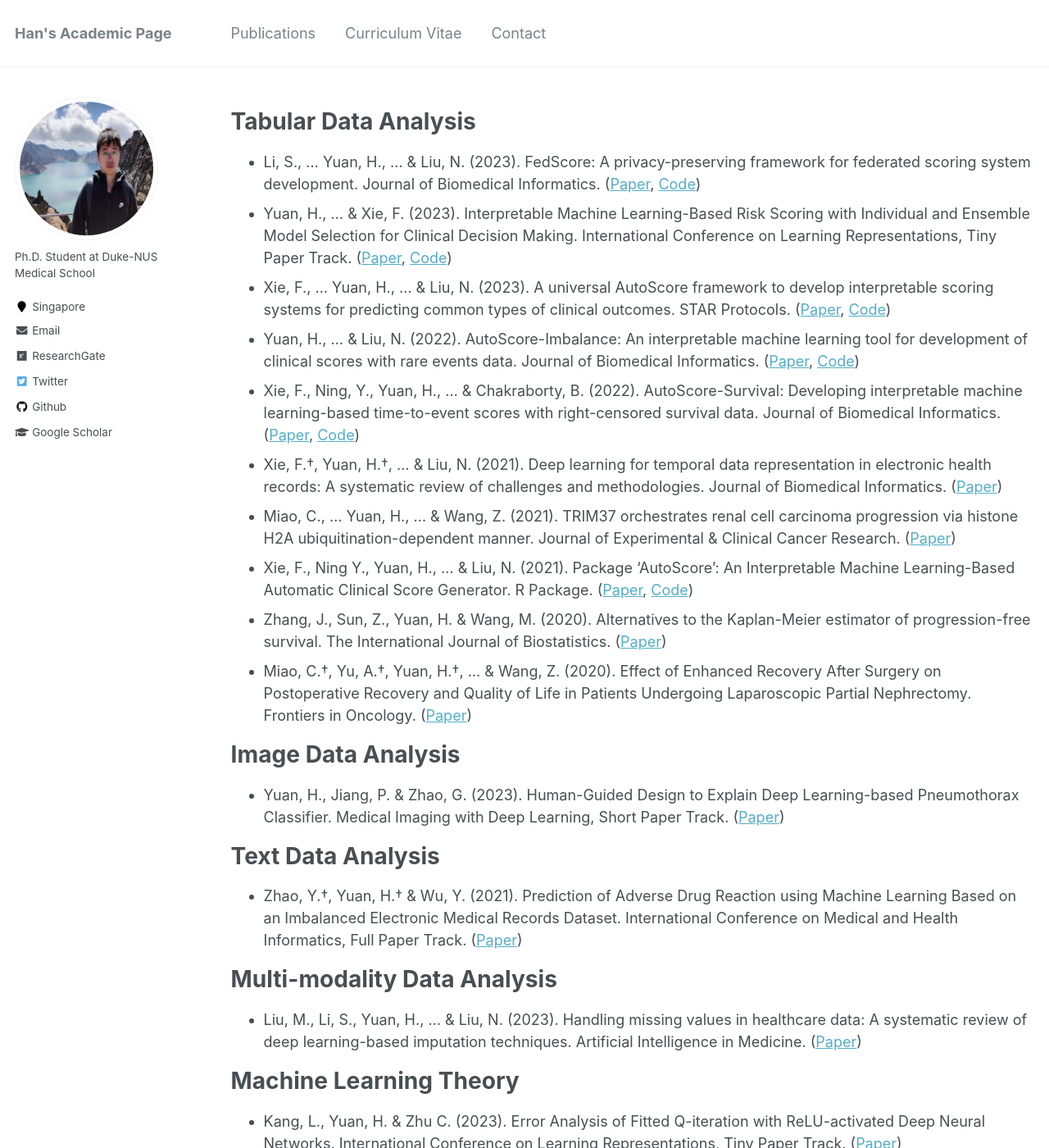
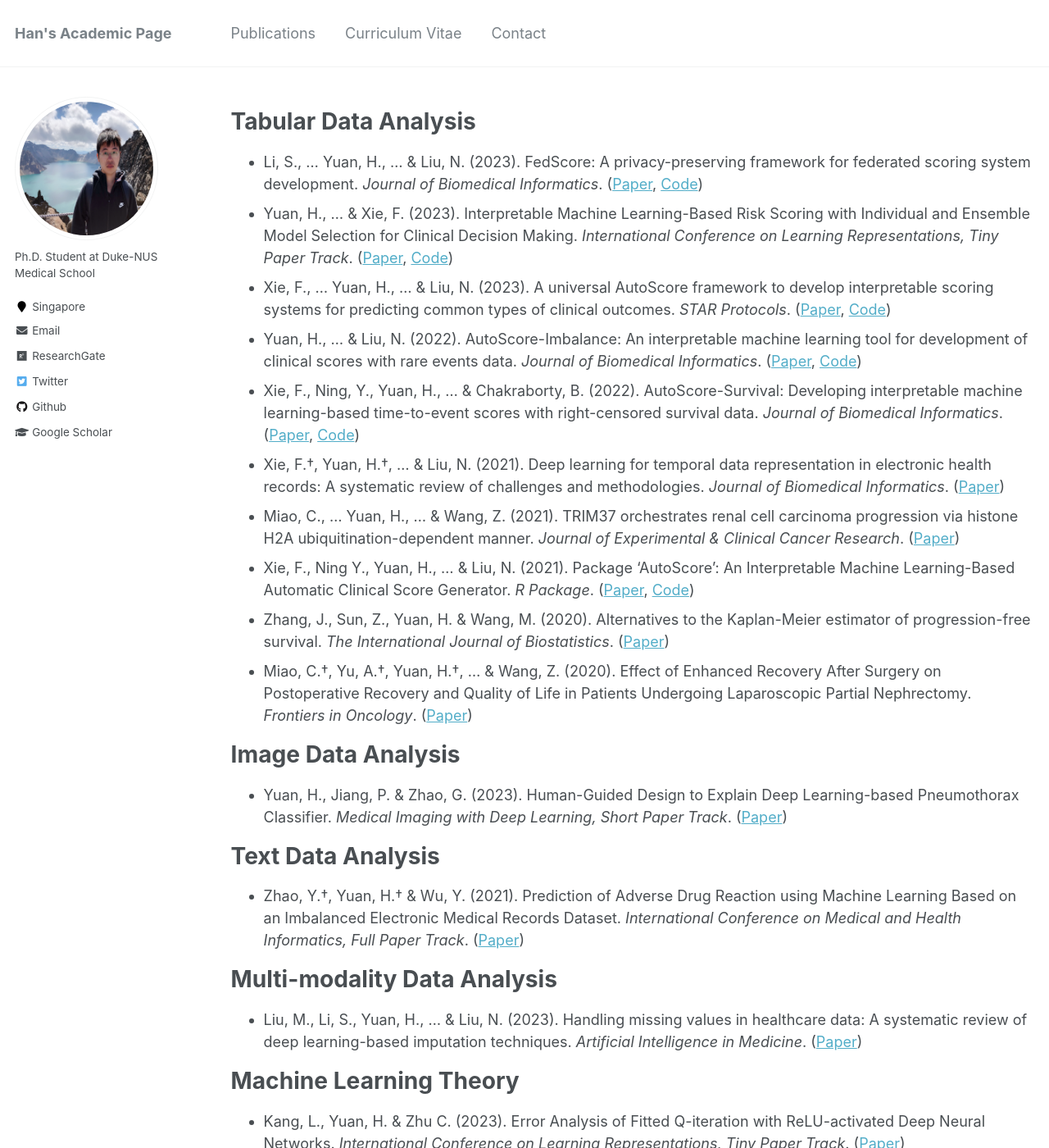
Before and after one commit to Han-Yuan-Med/Han-Yuan-Med.github.io, a Jekyll site: the page built from _pages/publications.md, in a window 1280 px wide and 1400 px high. Shown: the whole window at 82% size. Built offline with Jekyll 4.4.1, drawn with Linux system fonts in a browser that asks for light colours; some of the changed text lies outside the part shown.

Commit message:
Update publications.md

```diff
--- a/_pages/publications.md
+++ b/_pages/publications.md
@@ -5,29 +5,29 @@
 author_profile: true
 ---
 # Tabular Data Analysis
-* Li, S., ... Yuan, H., ... & Liu, N. (2023). FedScore: A privacy-preserving framework for federated scoring system development. Journal of Biomedical Informatics. ([Paper](http://han-yuan-med.github.io/files/FedScore A Privacy-Preserving Framework for Federated Scoring System Development.pdf), [Code](https://github.com/nliulab/FedScore))
-* Yuan, H., … & Xie, F. (2023). Interpretable Machine Learning-Based Risk Scoring with Individual and Ensemble Model Selection for Clinical Decision Making. International Conference on Learning Representations, Tiny Paper Track. ([Paper](http://han-yuan-med.github.io/files/Interpretable Machine Learning-Based Risk Scoring with Individual and Ensemble Model Selection for Clinical Decision Making.pdf), [Code](https://github.com/Han-Yuan-Med/comparison))
-* Xie, F., ... Yuan, H., ... & Liu, N. (2023). A universal AutoScore framework to develop interpretable scoring systems for predicting common types of clinical outcomes. STAR Protocols. ([Paper](http://han-yuan-med.github.io/files/A universal AutoScore framework to develop interpretable scoring systems for predicting common types of clinical outcomes.pdf), [Code](https://github.com/nliulab/AutoScore))
-* Yuan, H., ... & Liu, N. (2022). AutoScore-Imbalance: An interpretable machine learning tool for development of clinical scores with rare events data. Journal of Biomedical Informatics. ([Paper](http://han-yuan-med.github.io/files/AutoScore-Imbalance An interpretable machine learning tool for development of clinical scores with rare events data.pdf), [Code](https://github.com/nliulab/AutoScore-Imbalance))
-* Xie, F., Ning, Y., Yuan, H., ... & Chakraborty, B. (2022). AutoScore-Survival: Developing interpretable machine learning-based time-to-event scores with right-censored survival data. Journal of Biomedical Informatics. ([Paper](http://han-yuan-med.github.io/files/AutoScore-Survival Developing interpretable machine learning-based time-to-event scores with right-censored survival data.pdf), [Code](https://github.com/nliulab/AutoScore-Survival))
-* Xie, F.†, Yuan, H.†, ... & Liu, N. (2021). Deep learning for temporal data representation in electronic health records: A systematic review of challenges and methodologies. Journal of Biomedical Informatics. ([Paper](http://han-yuan-med.github.io/files/Deep learning for temporal data representation in electronic health records A systematic review of challenges and methodologies.pdf))
-* Miao, C., ... Yuan, H., ... & Wang, Z. (2021). TRIM37 orchestrates renal cell carcinoma progression via histone H2A ubiquitination-dependent manner. Journal of Experimental & Clinical Cancer Research. ([Paper](http://han-yuan-med.github.io/files/TRIM37 orchestrates renal cell carcinoma progression via histone h2a ubiquitination-dependent manner.pdf))
-* Xie, F., Ning Y., Yuan, H., ... & Liu, N. (2021). Package 'AutoScore': An Interpretable Machine Learning-Based Automatic Clinical Score Generator. R Package. ([Paper](http://han-yuan-med.github.io/files/Package AutoScore.pdf), [Code](https://github.com/nliulab/AutoScore))
-* Zhang, J., Sun, Z., Yuan, H. & Wang, M. (2020). Alternatives to the Kaplan-Meier estimator of progression-free survival. The International Journal of Biostatistics. ([Paper](http://han-yuan-med.github.io/files/Alternatives to the Kaplan–Meier estimator of progression-free survival.pdf))
-* Miao, C.†, Yu, A.†, Yuan, H.†, ... & Wang, Z. (2020). Effect of Enhanced Recovery After Surgery on Postoperative Recovery and Quality of Life in Patients Undergoing Laparoscopic Partial Nephrectomy. Frontiers in Oncology. ([Paper](http://han-yuan-med.github.io/files/Effect of Enhanced Recovery After Surgery on Postoperative Recovery and Quality of Life in Patients Undergoing Laparoscopic Partial Nephrectomy.pdf))
+* Li, S., ... Yuan, H., ... & Liu, N. (2023). FedScore: A privacy-preserving framework for federated scoring system development. *Journal of Biomedical Informatics*. ([Paper](http://han-yuan-med.github.io/files/FedScore A Privacy-Preserving Framework for Federated Scoring System Development.pdf), [Code](https://github.com/nliulab/FedScore))
+* Yuan, H., … & Xie, F. (2023). Interpretable Machine Learning-Based Risk Scoring with Individual and Ensemble Model Selection for Clinical Decision Making. *International Conference on Learning Representations, Tiny Paper Track*. ([Paper](http://han-yuan-med.github.io/files/Interpretable Machine Learning-Based Risk Scoring with Individual and Ensemble Model Selection for Clinical Decision Making.pdf), [Code](https://github.com/Han-Yuan-Med/comparison))
+* Xie, F., ... Yuan, H., ... & Liu, N. (2023). A universal AutoScore framework to develop interpretable scoring systems for predicting common types of clinical outcomes. *STAR Protocols*. ([Paper](http://han-yuan-med.github.io/files/A universal AutoScore framework to develop interpretable scoring systems for predicting common types of clinical outcomes.pdf), [Code](https://github.com/nliulab/AutoScore))
+* Yuan, H., ... & Liu, N. (2022). AutoScore-Imbalance: An interpretable machine learning tool for development of clinical scores with rare events data. *Journal of Biomedical Informatics*. ([Paper](http://han-yuan-med.github.io/files/AutoScore-Imbalance An interpretable machine learning tool for development of clinical scores with rare events data.pdf), [Code](https://github.com/nliulab/AutoScore-Imbalance))
+* Xie, F., Ning, Y., Yuan, H., ... & Chakraborty, B. (2022). AutoScore-Survival: Developing interpretable machine learning-based time-to-event scores with right-censored survival data. *Journal of Biomedical Informatics*. ([Paper](http://han-yuan-med.github.io/files/AutoScore-Survival Developing interpretable machine learning-based time-to-event scores with right-censored survival data.pdf), [Code](https://github.com/nliulab/AutoScore-Survival))
+* Xie, F.†, Yuan, H.†, ... & Liu, N. (2021). Deep learning for temporal data representation in electronic health records: A systematic review of challenges and methodologies. *Journal of Biomedical Informatics*. ([Paper](http://han-yuan-med.github.io/files/Deep learning for temporal data representation in electronic health records A systematic review of challenges and methodologies.pdf))
+* Miao, C., ... Yuan, H., ... & Wang, Z. (2021). TRIM37 orchestrates renal cell carcinoma progression via histone H2A ubiquitination-dependent manner. *Journal of Experimental & Clinical Cancer Research*. ([Paper](http://han-yuan-med.github.io/files/TRIM37 orchestrates renal cell carcinoma progression via histone h2a ubiquitination-dependent manner.pdf))
+* Xie, F., Ning Y., Yuan, H., ... & Liu, N. (2021). Package 'AutoScore': An Interpretable Machine Learning-Based Automatic Clinical Score Generator. *R Package*. ([Paper](http://han-yuan-med.github.io/files/Package AutoScore.pdf), [Code](https://github.com/nliulab/AutoScore))
+* Zhang, J., Sun, Z., Yuan, H. & Wang, M. (2020). Alternatives to the Kaplan-Meier estimator of progression-free survival. *The International Journal of Biostatistics*. ([Paper](http://han-yuan-med.github.io/files/Alternatives to the Kaplan–Meier estimator of progression-free survival.pdf))
+* Miao, C.†, Yu, A.†, Yuan, H.†, ... & Wang, Z. (2020). Effect of Enhanced Recovery After Surgery on Postoperative Recovery and Quality of Life in Patients Undergoing Laparoscopic Partial Nephrectomy. *Frontiers in Oncology*. ([Paper](http://han-yuan-med.github.io/files/Effect of Enhanced Recovery After Surgery on Postoperative Recovery and Quality of Life in Patients Undergoing Laparoscopic Partial Nephrectomy.pdf))
 
 # Image Data Analysis
-* Yuan, H., Jiang, P. & Zhao, G. (2023). Human-Guided Design to Explain Deep Learning-based Pneumothorax Classifier. Medical Imaging with Deep Learning, Short Paper Track. ([Paper](http://han-yuan-med.github.io/files/Human-Guided Design to Explain Deep Learning-based Pneumothorax Classifier.pdf))
+* Yuan, H., Jiang, P. & Zhao, G. (2023). Human-Guided Design to Explain Deep Learning-based Pneumothorax Classifier. *Medical Imaging with Deep Learning, Short Paper Track*. ([Paper](http://han-yuan-med.github.io/files/Human-Guided Design to Explain Deep Learning-based Pneumothorax Classifier.pdf))
 
 # Text Data Analysis
-* Zhao, Y.†, Yuan, H.† & Wu, Y. (2021). Prediction of Adverse Drug Reaction using Machine Learning Based on an Imbalanced Electronic Medical Records Dataset. International Conference on Medical and Health Informatics, Full Paper Track. ([Paper](http://han-yuan-med.github.io/files/Prediction of Adverse Drug Reaction using Machine Learning and Deep Learning Based on an Imbalanced Electronic Medical Records Dataset.pdf))
+* Zhao, Y.†, Yuan, H.† & Wu, Y. (2021). Prediction of Adverse Drug Reaction using Machine Learning Based on an Imbalanced Electronic Medical Records Dataset. *International Conference on Medical and Health Informatics, Full Paper Track*. ([Paper](http://han-yuan-med.github.io/files/Prediction of Adverse Drug Reaction using Machine Learning and Deep Learning Based on an Imbalanced Electronic Medical Records Dataset.pdf))
 
 # Multi-modality Data Analysis
-* Liu, M., Li, S., Yuan, H., ... & Liu, N. (2023). Handling missing values in healthcare data: A systematic review of deep learning-based imputation techniques. Artificial Intelligence in Medicine. ([Paper](http://han-yuan-med.github.io/files/Handling missing values in healthcare data A systematic review of deep learning-based imputation techniques.pdf))
+* Liu, M., Li, S., Yuan, H., ... & Liu, N. (2023). Handling missing values in healthcare data: A systematic review of deep learning-based imputation techniques. *Artificial Intelligence in Medicine*. ([Paper](http://han-yuan-med.github.io/files/Handling missing values in healthcare data A systematic review of deep learning-based imputation techniques.pdf))
 
 # Machine Learning Theory
-* Kang, L., Yuan, H. & Zhu C. (2023). Error Analysis of Fitted Q-iteration with ReLU-activated Deep Neural Networks. International Conference on Learning Representations, Tiny Paper Track. ([Paper](http://han-yuan-med.github.io/files/Error Analysis of Fitted Q-iteration with ReLU-Activated Deep Neural Networks.pdf))
-* Yuan, H.†, Liu, M.†, … & Wu, Y. (2023). An empirical study of the effect of background data size on the stability of SHapley Additive exPlanations for deep learning models. International Conference on Learning Representations, Tiny Paper Track. ([Paper](http://han-yuan-med.github.io/files/An empirical study of the effect of background data size on the stability of SHapley Additive exPlanations (SHAP) for deep learning models.pdf), [Code](https://github.com/Han-Yuan-Med/shap-bg-size))
-* Liu, M., Ning, Y., Yuan, H., Ong, M. & Liu, N. (2022). Balanced background and explanation data are needed in explaining deep learning models with SHAP: An empirical study on clinical decision making. arXiv. ([Paper](http://han-yuan-med.github.io/files/Balanced background and explanation data are needed in explaining deep learning models with SHAP An empirical study on clinical decision making.pdf))
+* Kang, L., Yuan, H. & Zhu C. (2023). Error Analysis of Fitted Q-iteration with ReLU-activated Deep Neural Networks. *International Conference on Learning Representations, Tiny Paper Track*. ([Paper](http://han-yuan-med.github.io/files/Error Analysis of Fitted Q-iteration with ReLU-Activated Deep Neural Networks.pdf))
+* Yuan, H.†, Liu, M.†, … & Wu, Y. (2023). An empirical study of the effect of background data size on the stability of SHapley Additive exPlanations for deep learning models. *International Conference on Learning Representations, Tiny Paper Track*. ([Paper](http://han-yuan-med.github.io/files/An empirical study of the effect of background data size on the stability of SHapley Additive exPlanations (SHAP) for deep learning models.pdf), [Code](https://github.com/Han-Yuan-Med/shap-bg-size))
+* Liu, M., Ning, Y., Yuan, H., Ong, M. & Liu, N. (2022). Balanced background and explanation data are needed in explaining deep learning models with SHAP: An empirical study on clinical decision making. *arXiv*. ([Paper](http://han-yuan-med.github.io/files/Balanced background and explanation data are needed in explaining deep learning models with SHAP An empirical study on clinical decision making.pdf))
 
 † Equal Contribution
```
